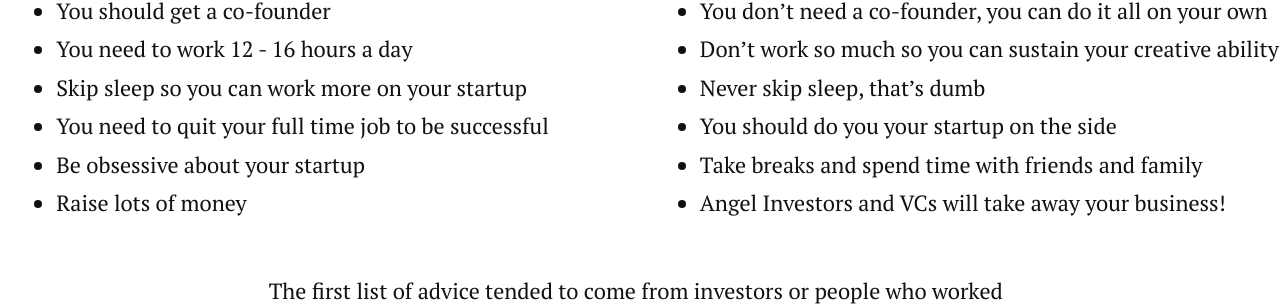
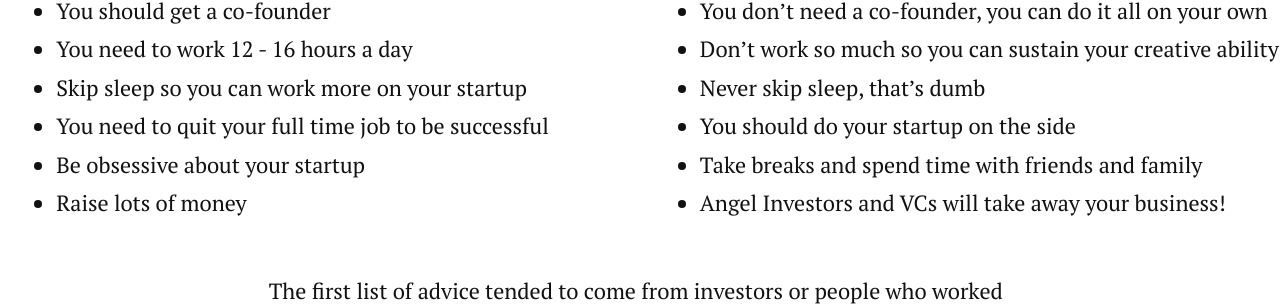
Before and after one commit to normdoow/blog, a Jekyll site: the page built from _posts/2019-5-8-there-are-2-camps-for-startup-advice.markdown, in a window 1280 px wide and 900 px high, scrolled down 962 px. Shown: the part 149-456 px from the top of the window. Built offline with Jekyll 4.4.1, drawn with Linux system fonts in a browser that asks for light colours; nearby versions of some CDN libraries; comment, search, counter and statistics services are not loaded.

Commit message:
fixed you your grammar error

```diff
--- a/_posts/2019-5-8-there-are-2-camps-for-startup-advice.markdown
+++ b/_posts/2019-5-8-there-are-2-camps-for-startup-advice.markdown
@@ -24,7 +24,7 @@ However, once I had spent a significant time learning from others as well as bui
         <li>You don’t need a co-founder, you can do it all on your own</li>
         <li>Don’t work so much so you can sustain your creative ability</li>
         <li>Never skip sleep, that’s dumb</li>
-        <li>You should do you your startup on the side</li>
+        <li>You should do your startup on the side</li>
         <li>Take breaks and spend time with friends and family</li>
         <li>Angel Investors and VCs will take away your business!</li>
     </ul>
```
